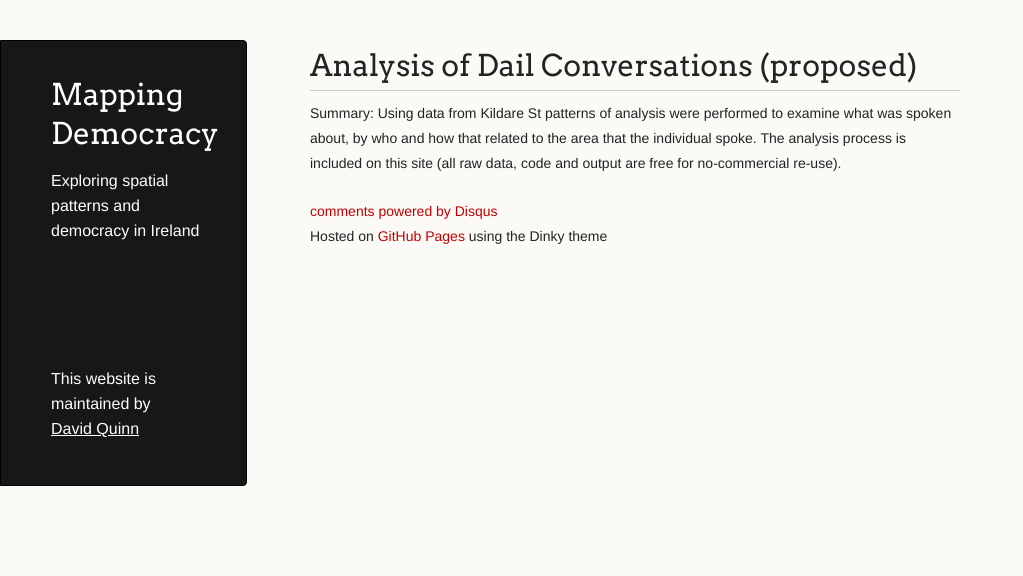
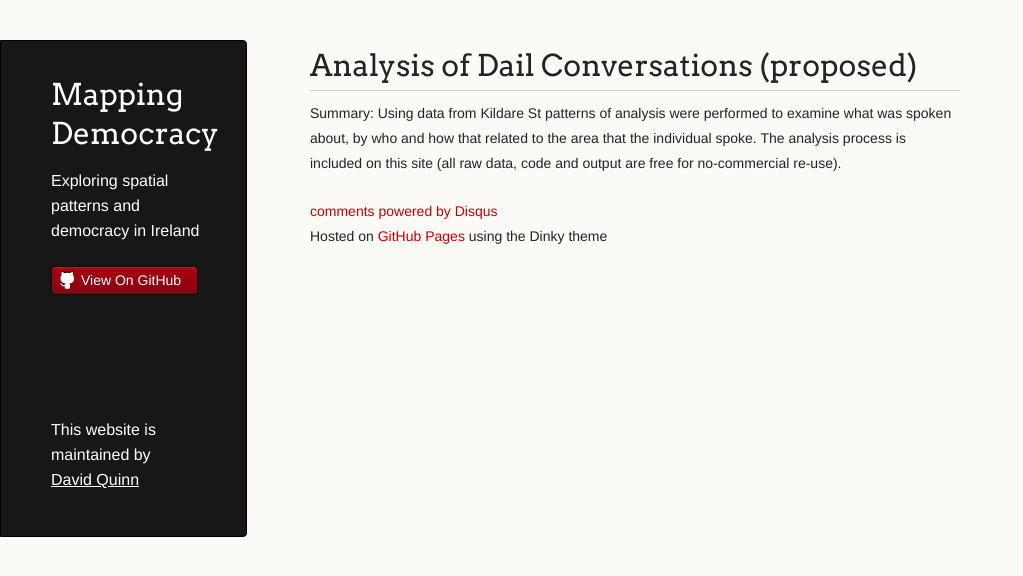
Before and after one commit to djq/mapping_democracy, a Jekyll site: the page built from _posts/2013-02-01-dail_conversations.md, in a window 1280 px wide. Shown: the top 576 px of the page, without its empty margins (0-1023 px from the left). Built offline with Jekyll 4.4.1, drawn with Linux system fonts in a browser that asks for light colours; Markdown is read by kramdown in place of the engine named in the settings; comment, search, counter and statistics services are not loaded.

Commit message:
updated base url

```diff
--- a/_layouts/post.html
+++ b/_layouts/post.html
@@ -32,11 +32,11 @@ var WRInitTime=(new Date()).getTime();
         <h1 class="header"><a href="http://mappingdemocracy.ie">Mapping Democracy</a></h1>
         <p class="header">Exploring spatial patterns and democracy in Ireland</p>
 
-        <!-- <ul>
-          <li class="download"><a class="buttons" href="https://github.com/djq/mapping_democracy/zipball/master">Download ZIP</a></li>
-          <li class="download"><a class="buttons" href="https://github.com/djq/mapping_democracy/tarball/master">Download TAR</a></li>
+        <ul>
+          <!-- <li class="download"><a class="buttons" href="https://github.com/djq/mapping_democracy/zipball/master">Download ZIP</a></li>
+          <li class="download"><a class="buttons" href="https://github.com/djq/mapping_democracy/tarball/master">Download TAR</a></li>-->
           <li><a class="buttons github" href="https://github.com/djq/mapping_democracy">View On GitHub</a></li>
-        </ul> -->
+        </ul>
 
         <div id="spacer" style="width:100%;height:100px"></div>
 
```
